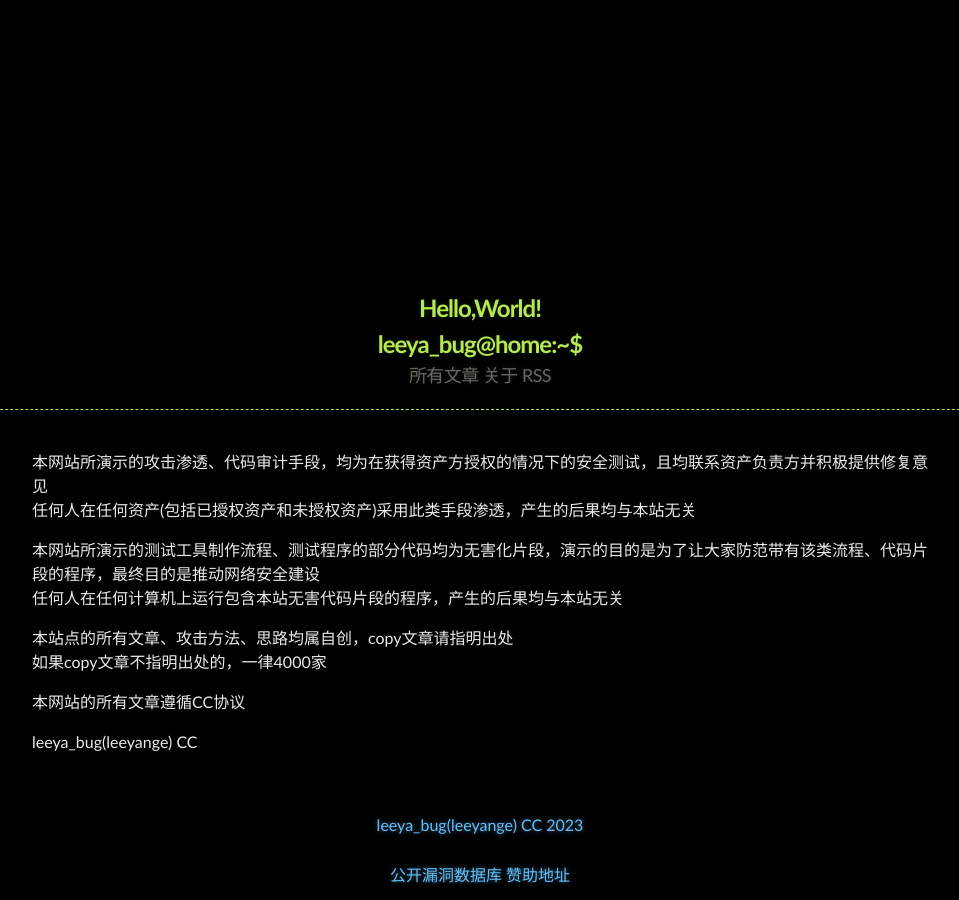
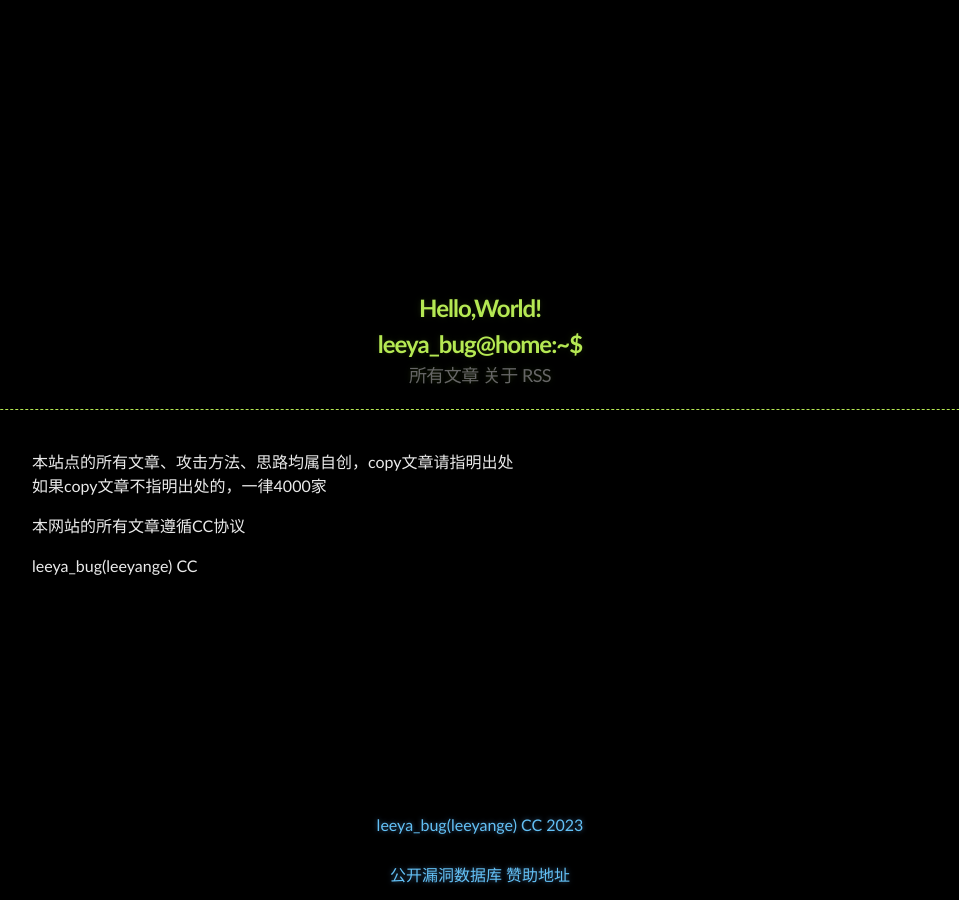
Before and after one commit to Leeyangee/leeyangee.github.io, a Jekyll site: the page built from about.md, in a window 1280 px wide. Shown: the whole page, without its empty margins (160-1119 px from the left). Built offline with Jekyll 4.4.1, drawn with Linux system fonts in a browser that asks for light colours.

Commit message:
Update about.md

```diff
--- a/about.md
+++ b/about.md
@@ -2,12 +2,6 @@
 layout: page
 title: 关于
 ---
-
-本网站所演示的攻击渗透、代码审计手段，均为在获得资产方授权的情况下的安全测试，且均联系资产负责方并积极提供修复意见
-任何人在任何资产(包括已授权资产和未授权资产)采用此类手段渗透，产生的后果均与本站无关
-
-本网站所演示的测试工具制作流程、测试程序的部分代码均为无害化片段，演示的目的是为了让大家防范带有该类流程、代码片段的程序，最终目的是推动网络安全建设
-任何人在任何计算机上运行包含本站无害代码片段的程序，产生的后果均与本站无关
 
 本站点的所有文章、攻击方法、思路均属自创，copy文章请指明出处
 如果copy文章不指明出处的，一律4000家
```
